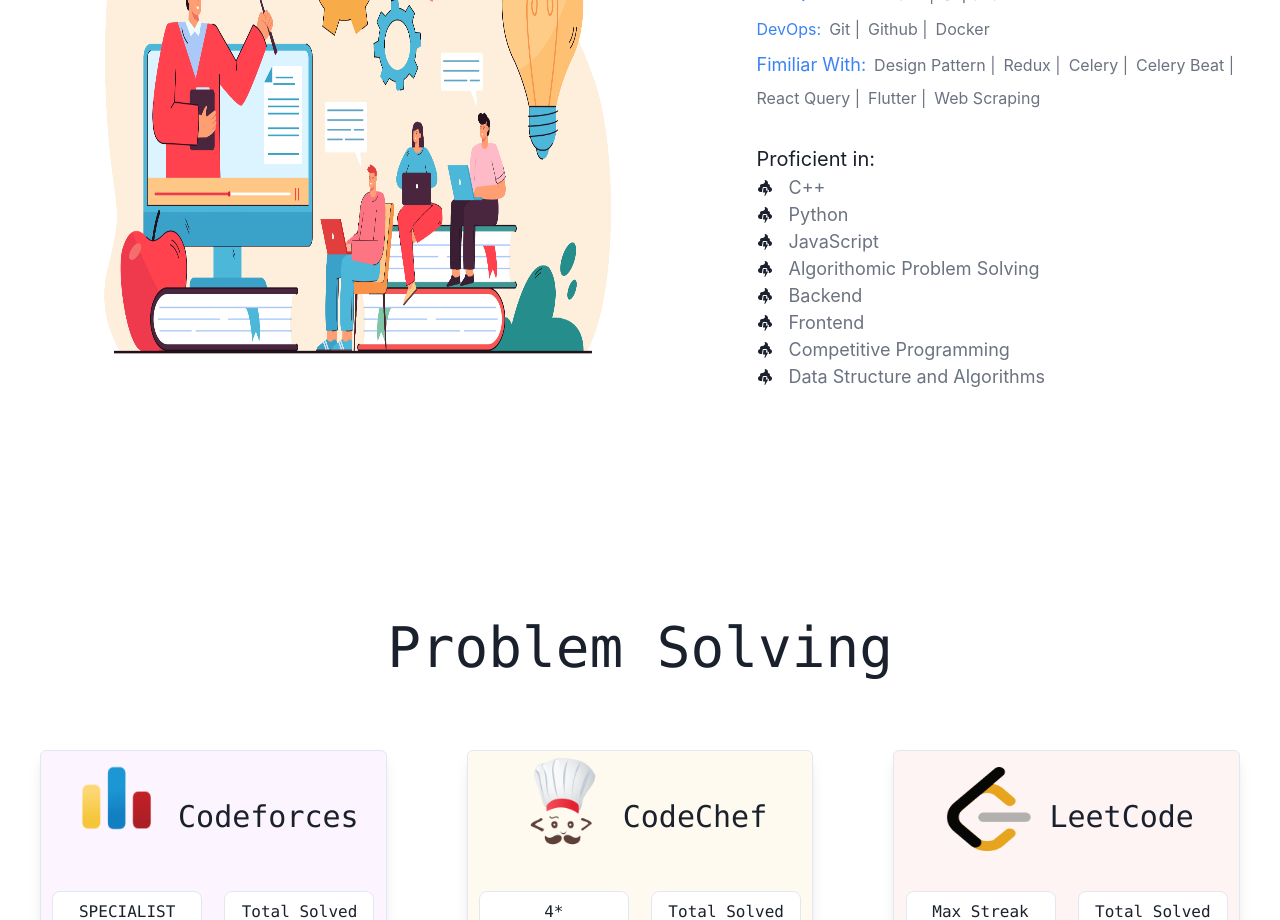
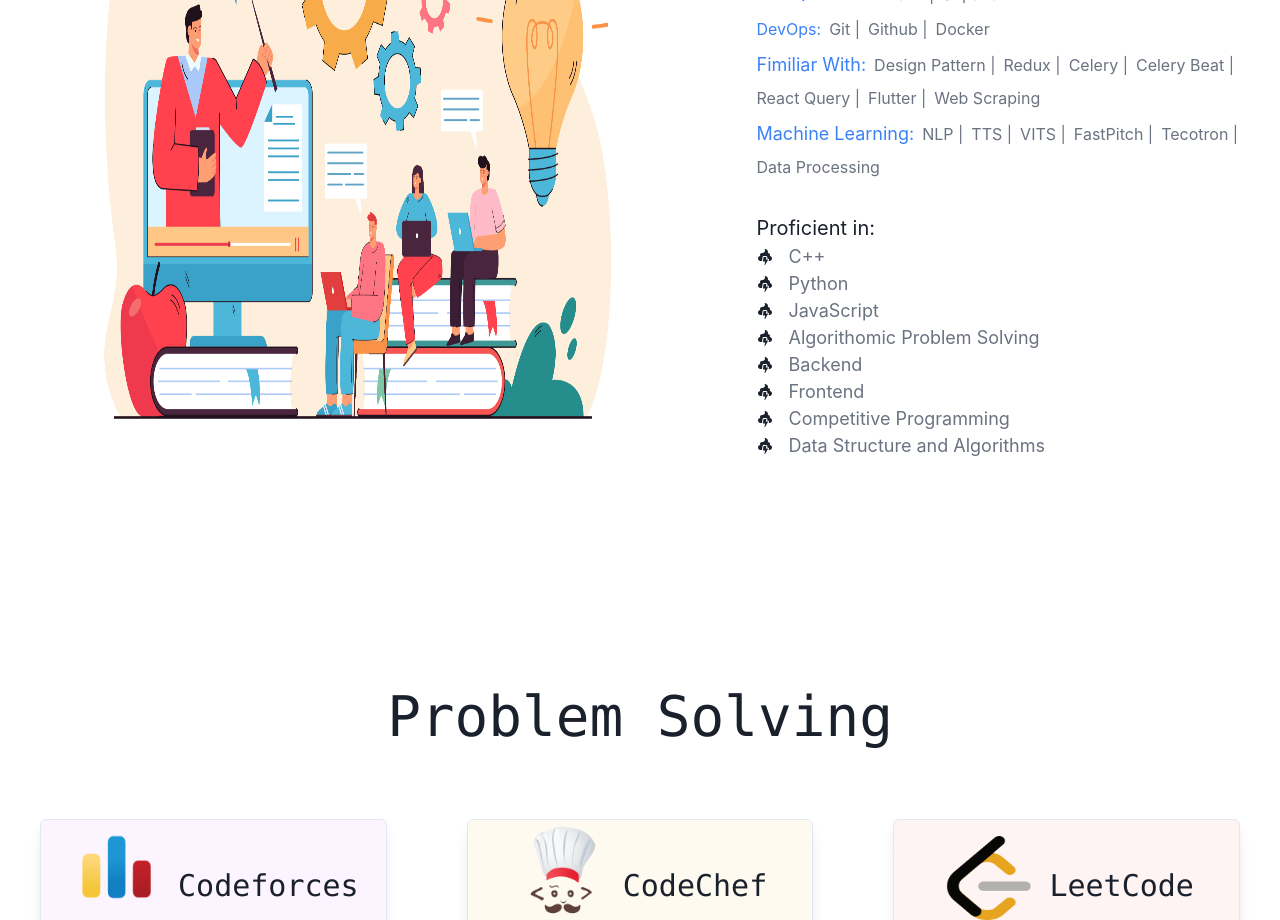
Before and after one commit to hkshakib/portfolio, a React (Create React App) app: page / in a window 1280 px wide. Shown: the part 1280-2200 px from the top of the page. Built offline with nearby package versions, Linux system fonts and the light colour scheme; what tailwindcss-font-inter would draw is missing.

Commit message:
feat: Added skills

```diff
--- a/src/pages/Skills.jsx
+++ b/src/pages/Skills.jsx
@@ -130,6 +130,23 @@ const Skills = () => {
               Web Scraping
             </h3>
           </div>
+          <div className="flex flex-wrap justify-start items-center gap-1 lg:gap-2 mb-[10px]">
+            <h2 className="text-blue-500 text-[14px] lg:text-[18px]">
+              Machine Learning:
+            </h2>
+            <h3 className="text-gray-500 text-[12px] lg:text-[1rem]">NLP |</h3>
+            <h3 className="text-gray-500 text-[12px] lg:text-[1rem]">TTS |</h3>
+            <h3 className="text-gray-500 text-[12px] lg:text-[1rem]">VITS |</h3>
+            <h3 className="text-gray-500 text-[12px] lg:text-[1rem]">
+              FastPitch |
+            </h3>
+            <h3 className="text-gray-500 text-[12px] lg:text-[1rem]">
+              Tecotron |
+            </h3>
+            <h3 className="text-gray-500 text-[12px] lg:text-[1rem]">
+              Data Processing
+            </h3>
+          </div>
 
           <h1 className="pt-6 text-[15px] lg:text-[20px]">Proficient in:</h1>
 
```
